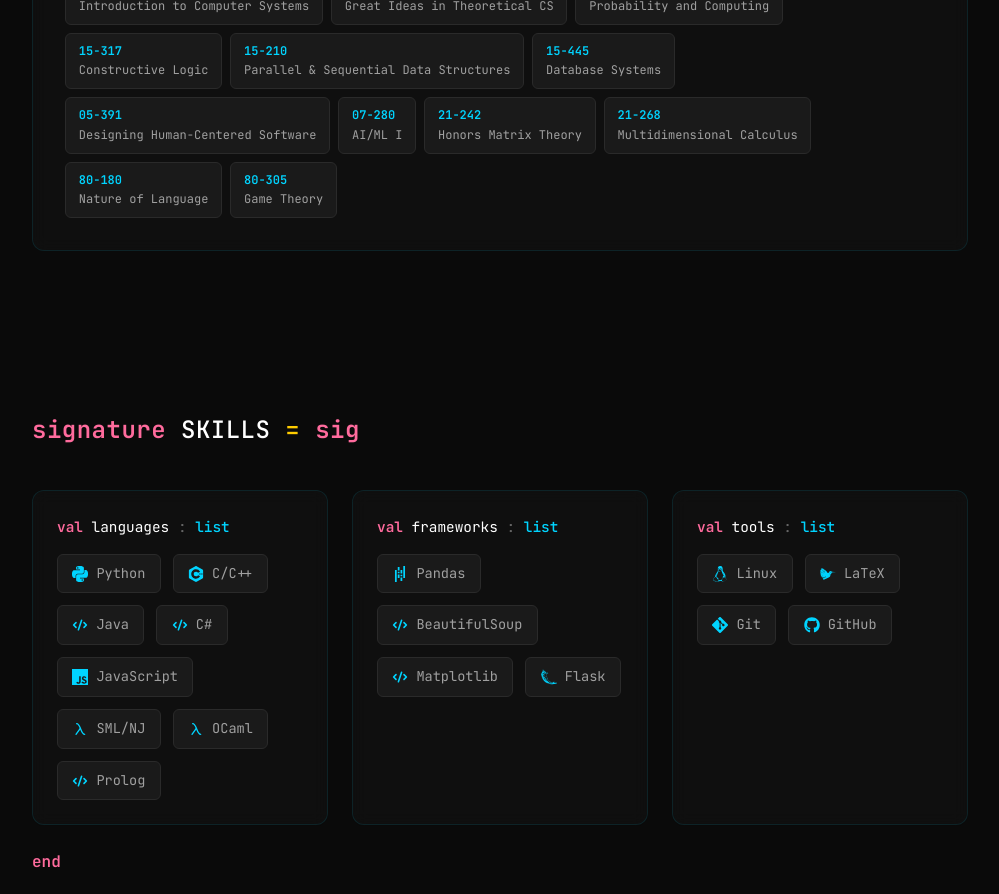
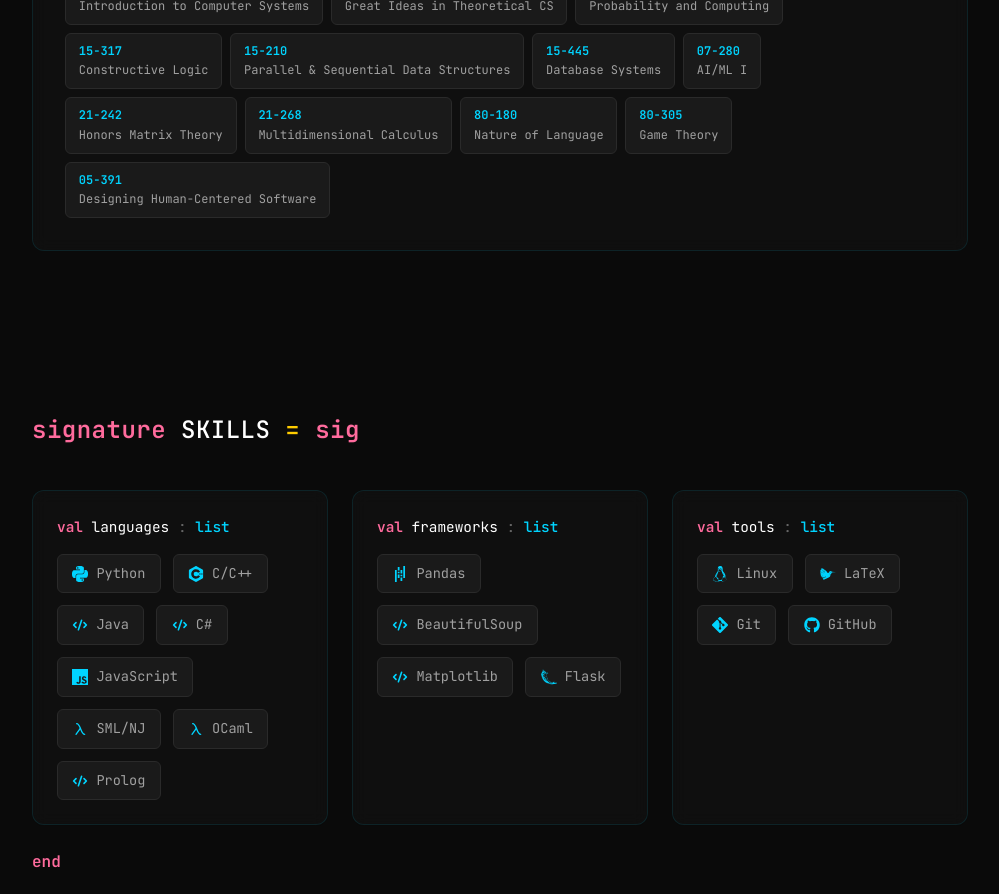
Before and after one commit to samson-rozansky/samson-rozansky.github.io, a React (Vite) app: page / in a window 1280 px wide. Shown: the part 1280-2174 px from the top of the page, without its empty margins (140-1139 px from the left). Built offline with nearby package versions, Linux system fonts and the light colour scheme.

Commit message:
Move 05-391 to end of courses

```diff
--- a/src/App.jsx
+++ b/src/App.jsx
@@ -23,12 +23,12 @@ function App() {
     { code: '15-317', name: 'Constructive Logic' },
     { code: '15-210', name: 'Parallel & Sequential Data Structures' },
     { code: '15-445', name: 'Database Systems' },
-    { code: '05-391', name: 'Designing Human-Centered Software' },
     { code: '07-280', name: 'AI/ML I' },
     { code: '21-242', name: 'Honors Matrix Theory' },
     { code: '21-268', name: 'Multidimensional Calculus' },
     { code: '80-180', name: 'Nature of Language' },
     { code: '80-305', name: 'Game Theory' },
+    { code: '05-391', name: 'Designing Human-Centered Software' },
   ]
 
   return (
```
